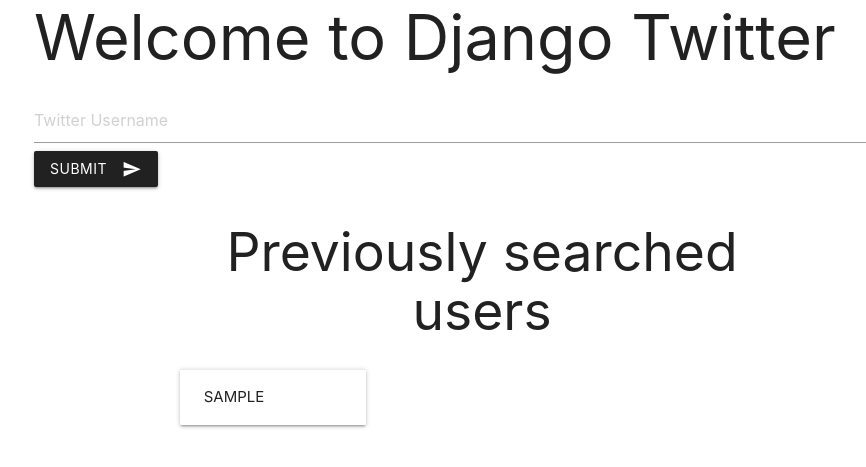
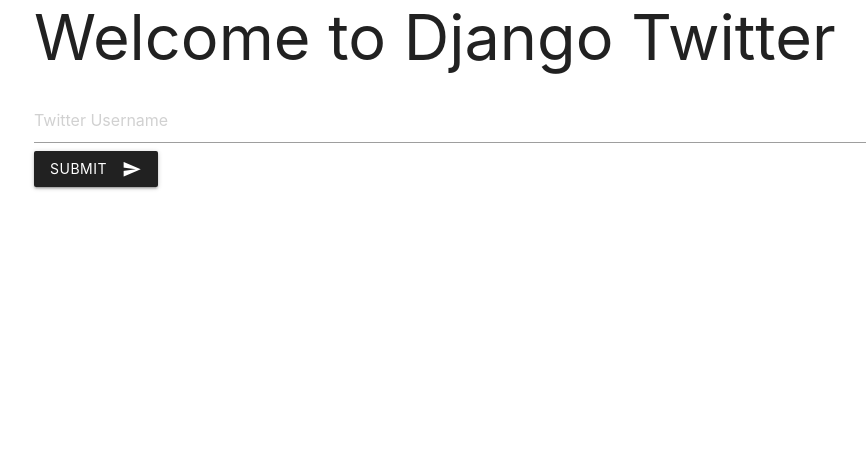
Before and after one commit to GHOSCHT/Django-Twitter, a Django app: page / in a window 1280 px wide. Shown: the part 103-570 px from the top of the page, without its empty margins (158-1024 px from the left). Run offline with Django 3.2, Linux system fonts and the light colour scheme; tables that the repository leaves empty hold one stand-in row (values such as "Sample post").

Commit message:
remove search history

```diff
--- a/templates/twitterAPI/home.html
+++ b/templates/twitterAPI/home.html
@@ -2,7 +2,7 @@
 
 {% block contentContainer %}
 <h1>Welcome to Django Twitter</h1>
-<form method="POST" action="{% url "set_user" "form"%}">
+<form method="POST" action="{% url "set_user"%}">
     {% csrf_token %}
     <input type="text" name="twitterHandle" placeholder="Twitter Username">
     <button class="btn waves-effect waves-light grey darken-4" type="submit" name="submit">Submit
@@ -10,22 +10,4 @@
     </button>
 </form>
 
-<div class="row container" id="searchedUsers">
-    <h2 class="center">Previously searched users</h2>
-
-    {% for user in searched_users %}
-
-    <div class="col s12 l4">
-        <div class="card">
-            <div class="card-action">
-                <a href="{% url "set_user" user.username%}" class="grey-text text-darken-4">{{user.username}}</a>
-            </div>
-        </div>
-    </div>
-
-    {% endfor %}
-
-</div>
-
-<p></p>
 {% endblock contentContainer %}
```
